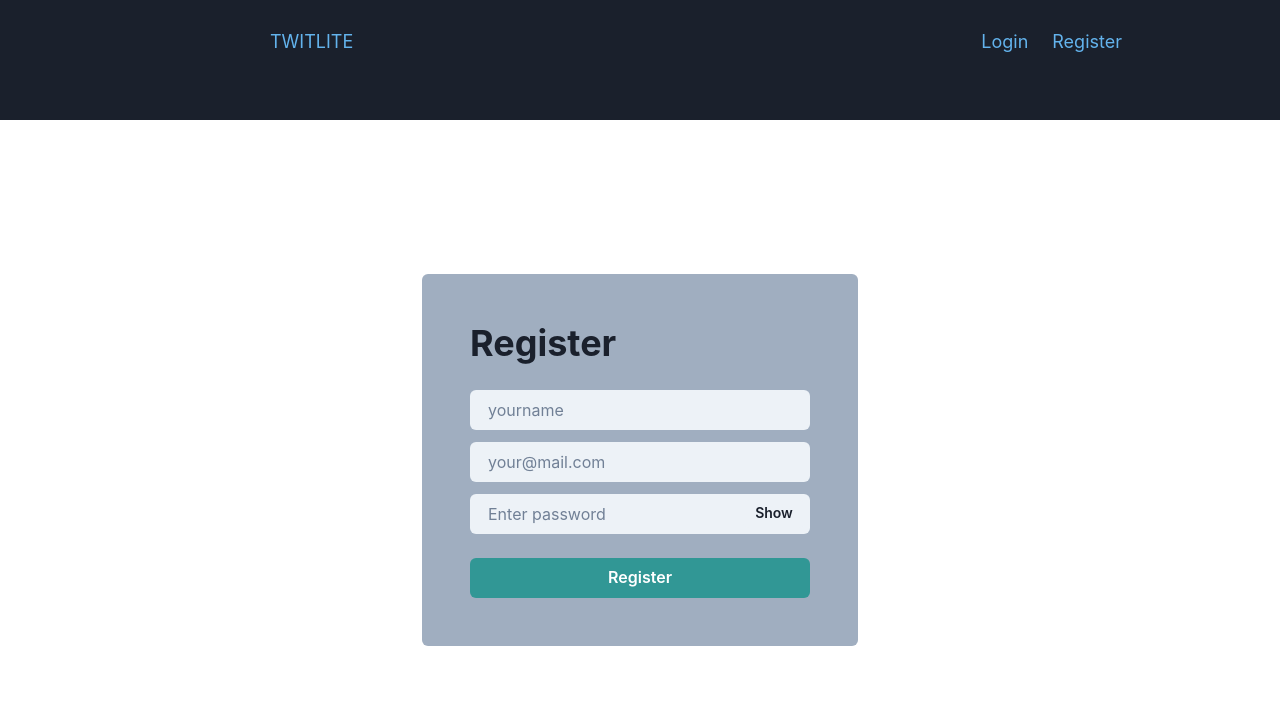
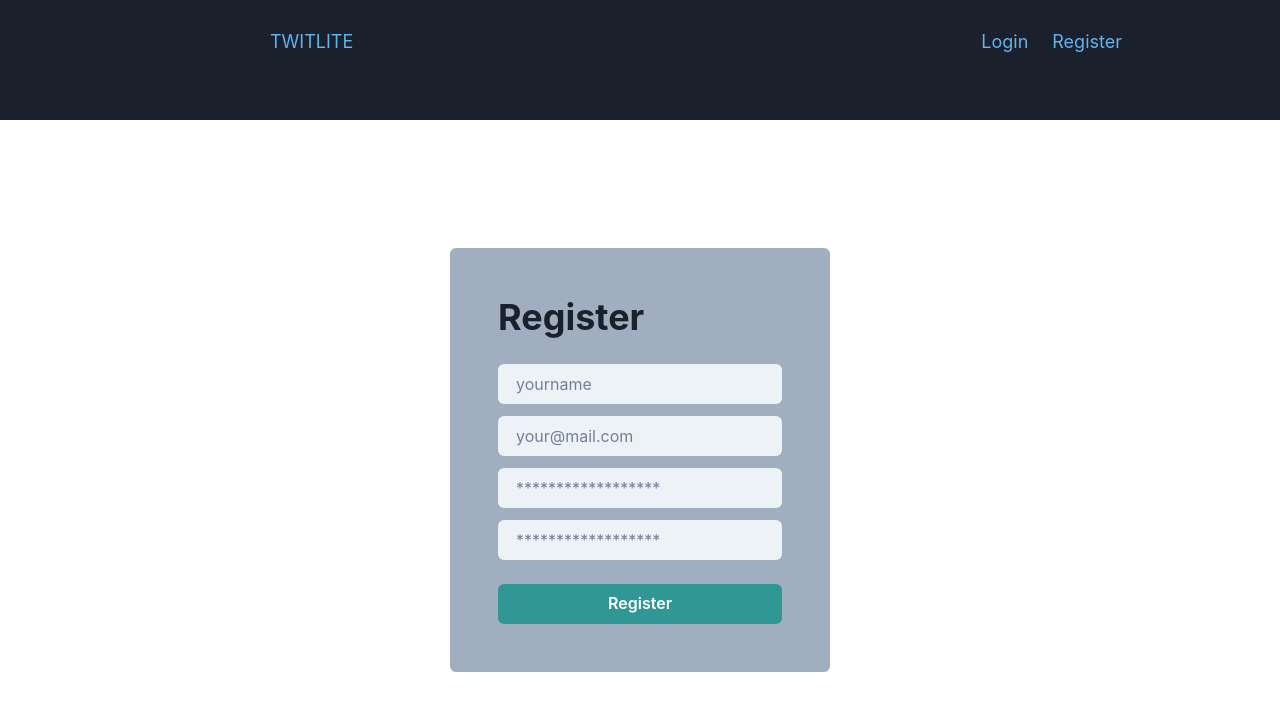
Before and after one commit to farhaanmhmmd/twitlite-next-farhan, a Next.js app: page /register in a window 1280 px wide. Shown: the top 710 px of the page. Built offline with nearby package versions, Linux system fonts and the light colour scheme; no server answers.

Commit message:
Added Repeat Password Validation

```diff
--- a/pages/register.js
+++ b/pages/register.js
@@ -13,6 +13,7 @@ function Register() {
   const [username, setUsername] = useState("");
   const [email, setEmail] = useState("");
   const [password, setPassword] = useState("");
+  const [confirmPassword, setConfirmPassword] = useState("");
   const [isRegisterProcess, setisRegisterProcess] = useState(false);
 
   const validateEmail = (email) => {
@@ -39,6 +40,11 @@ function Register() {
         alert(
           "Passwords should contain at least 8 characters, an uppercase letter, a symbol, and a number"
         );
+        return false;
+      }
+
+      if (password != confirmPassword) {
+        alert("Passwords do not match");
         return false;
       }
 
@@ -80,21 +86,22 @@ function Register() {
           mb={3}
           onChange={(event) => setEmail(event.target.value)}
         />
-        <InputGroup size="md">
-          <Input
-            pr="4.5rem"
-            type={show ? "text" : "password"}
-            placeholder="Enter password"
-            variant="filled"
-            mb={6}
-            onChange={(event) => setPassword(event.target.value)}
-          />
-          <InputRightElement width="4.5rem">
-            <Button h="1.75rem" size="sm" onClick={handleClick}>
-              {show ? "Hide" : "Show"}
-            </Button>
-          </InputRightElement>
-        </InputGroup>
+        <Input
+          type="password"
+          value={password}
+          placeholder="******************"
+          variant="filled"
+          mb={3}
+          onChange={(event) => setPassword(event.target.value)}
+        />
+        <Input
+          type="password"
+          value={confirmPassword}
+          placeholder="******************"
+          variant="filled"
+          mb={6}
+          onChange={(event) => setConfirmPassword(event.target.value)}
+        />
         <Button
           isLoading={isRegisterProcess}
           colorScheme="teal"
```
